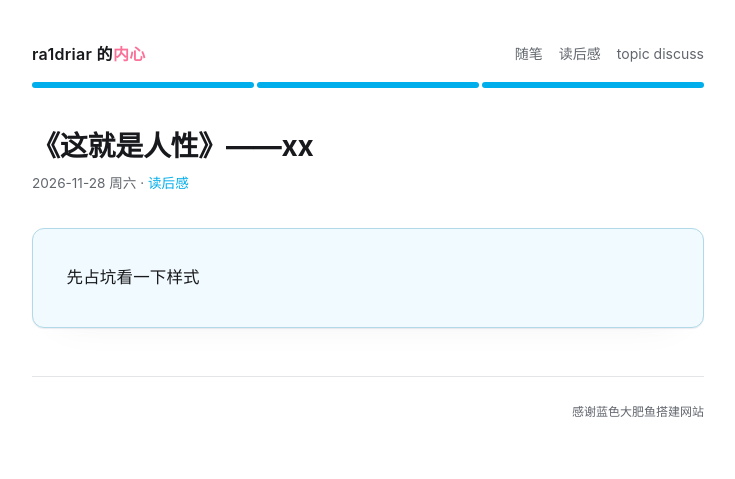
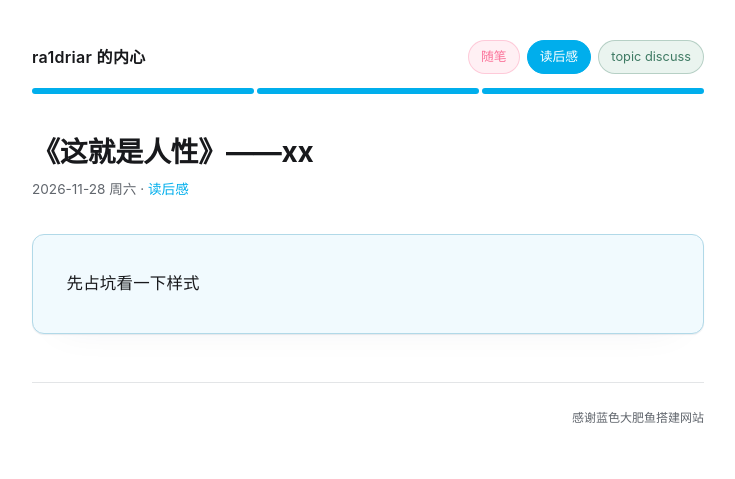
Before and after one commit to ra1driar/ra1driar.github.io, a plain HTML site: page docs/reading/xx.html in a window 1280 px wide. Shown: the whole page, without its empty margins (272-1007 px from the left). Drawn offline with Linux system fonts and the light colour scheme.

Commit message:
feat: 首页文案改为座右铭；站名纯黑；筛选按钮按主题色做成胶囊

```diff
--- a/docs/reading/xx.html
+++ b/docs/reading/xx.html
@@ -14,8 +14,8 @@
 </head>
 <body class="theme-reading">
 <header class="site-header">
-  <a class="site-title" href="../index.html">ra1driar 的<span class="c-essay">内心</span></a>
-  <nav class="site-nav"><a href="../columns/essay.html">随笔</a><a href="../columns/reading.html">读后感</a><a href="../columns/topic-discuss.html">topic discuss</a></nav>
+  <a class="site-title" href="../index.html">ra1driar 的内心</a>
+  <nav class="site-nav"><a class="theme-essay" href="../columns/essay.html">随笔</a><a class="theme-reading active" href="../columns/reading.html">读后感</a><a class="theme-topic-discuss" href="../columns/topic-discuss.html">topic discuss</a></nav>
   <span class="site-accent"><i style="background: var(--c-reading)"></i><i style="background: var(--c-reading)"></i><i style="background: var(--c-reading)"></i></span>
 </header>
 <main>
--- a/docs/style.css
+++ b/docs/style.css
@@ -104,13 +104,6 @@ a:hover { text-decoration: underline; }
 }
 
 
-.site-tagline {
-  font-size: 0.95rem;
-  color: var(--muted);
-  letter-spacing: 0.02em;
-  margin: 0 0 1.4rem;
-}
-
 .site-title {
   color: var(--fg);
   font-size: 1rem;
@@ -124,12 +117,31 @@ a:hover { text-decoration: underline; }
 .site-nav {
   display: flex;
   flex-wrap: wrap;
-  gap: 1rem;
-  font-size: 0.875rem;
+  gap: 0.45rem;
+  font-size: 0.8rem;
 }
 
-.site-nav a { color: var(--muted); text-decoration: none; }
-.site-nav a:hover { color: var(--pink); text-decoration: none; }
+.site-nav a {
+  display: inline-block;
+  padding: 0.3rem 0.75rem;
+  border-radius: 999px;
+  color: var(--theme, var(--link));
+  background: var(--theme-soft, #eef6fb);
+  border: 1px solid color-mix(in srgb, var(--theme, var(--link)) 30%, transparent);
+  text-decoration: none;
+  transition: border-color 0.15s ease, background 0.15s ease;
+}
+
+.site-nav a:hover {
+  border-color: var(--theme, var(--link));
+  text-decoration: none;
+}
+
+.site-nav a.active {
+  background: var(--theme, var(--link));
+  border-color: var(--theme, var(--link));
+  color: #fff;
+}
 
 main { padding-bottom: 3rem; }
 
--- a/static/style.css
+++ b/static/style.css
@@ -104,13 +104,6 @@ a:hover { text-decoration: underline; }
 }
 
 
-.site-tagline {
-  font-size: 0.95rem;
-  color: var(--muted);
-  letter-spacing: 0.02em;
-  margin: 0 0 1.4rem;
-}
-
 .site-title {
   color: var(--fg);
   font-size: 1rem;
@@ -124,12 +117,31 @@ a:hover { text-decoration: underline; }
 .site-nav {
   display: flex;
   flex-wrap: wrap;
-  gap: 1rem;
-  font-size: 0.875rem;
+  gap: 0.45rem;
+  font-size: 0.8rem;
 }
 
-.site-nav a { color: var(--muted); text-decoration: none; }
-.site-nav a:hover { color: var(--pink); text-decoration: none; }
+.site-nav a {
+  display: inline-block;
+  padding: 0.3rem 0.75rem;
+  border-radius: 999px;
+  color: var(--theme, var(--link));
+  background: var(--theme-soft, #eef6fb);
+  border: 1px solid color-mix(in srgb, var(--theme, var(--link)) 30%, transparent);
+  text-decoration: none;
+  transition: border-color 0.15s ease, background 0.15s ease;
+}
+
+.site-nav a:hover {
+  border-color: var(--theme, var(--link));
+  text-decoration: none;
+}
+
+.site-nav a.active {
+  background: var(--theme, var(--link));
+  border-color: var(--theme, var(--link));
+  color: #fff;
+}
 
 main { padding-bottom: 3rem; }
 
```
Also changed, not shown: docs/columns/essay.html (+2 -2 lines), docs/columns/reading.html (+2 -2 lines), docs/columns/topic-discuss.html (+2 -2 lines), docs/essay/post-0035.html (+2 -2 lines), docs/essay/post-2147.html (+2 -2 lines), docs/essay/post-2341.html (+2 -2 lines), docs/essay/saturday-walk.html (+2 -2 lines), docs/index.html (+3 -4 lines), docs/topic-discuss/ev.html (+2 -2 lines), docs/topic-discuss/post-0006.html (+2 -2 lines), 2 other files.
